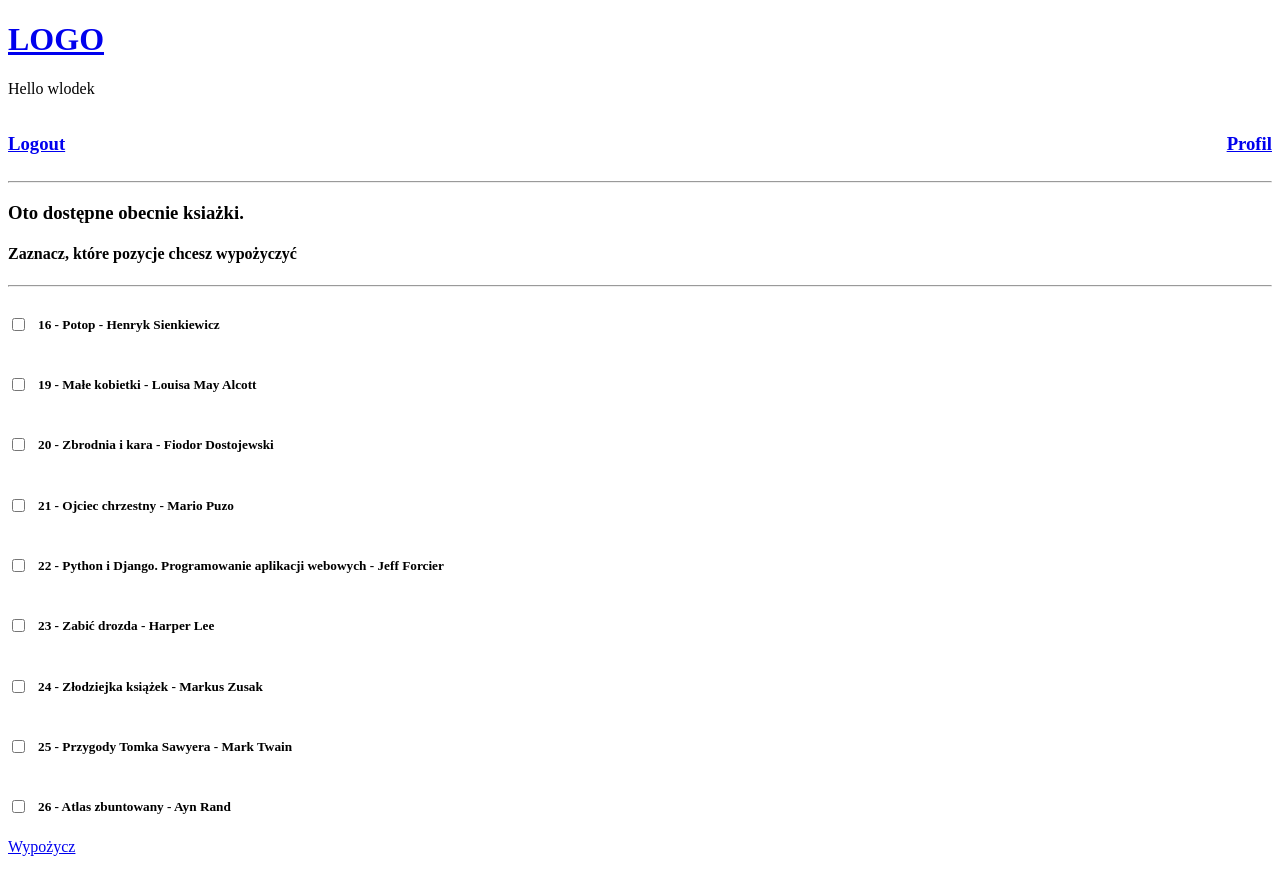
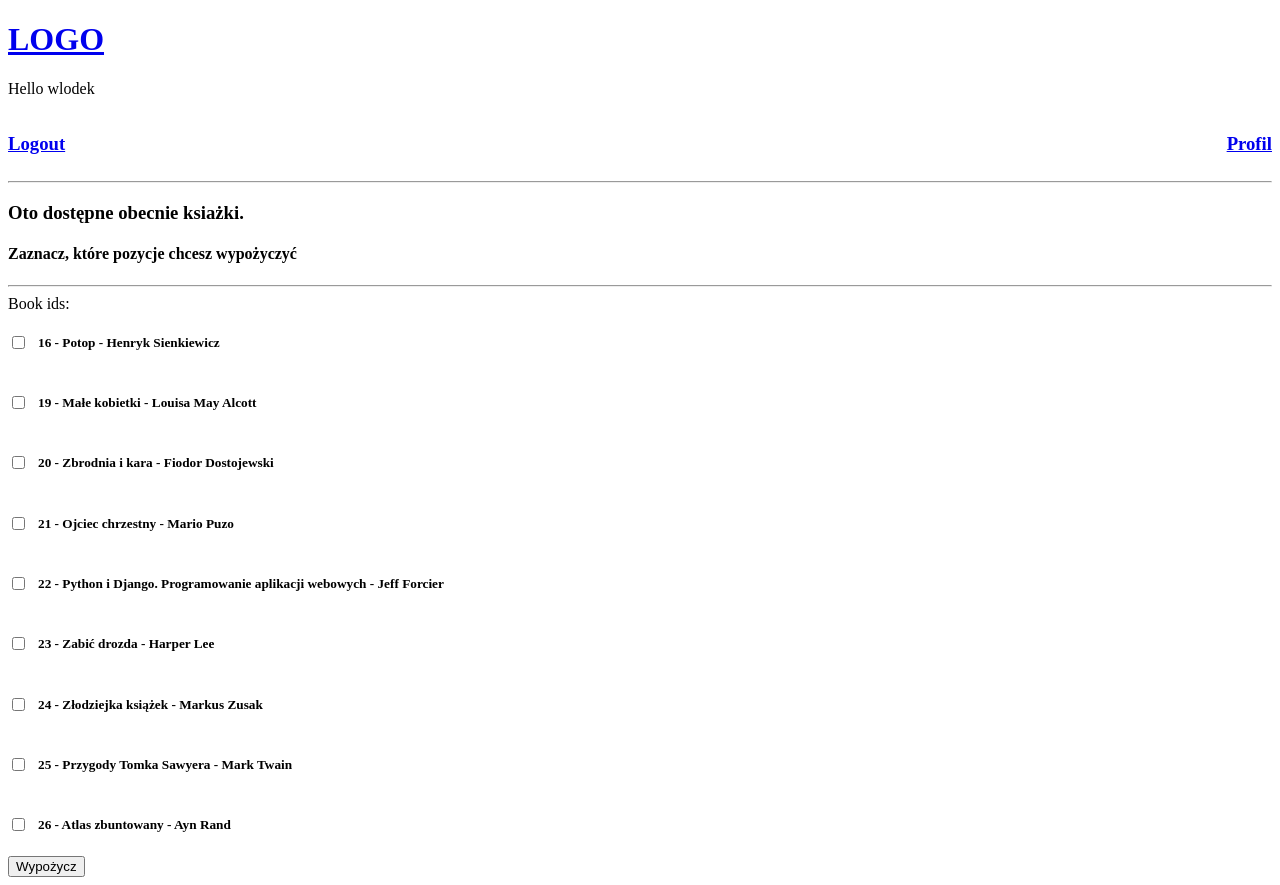
Before and after one commit to LWlodek/wypozyczalnia_ksiazek, a Django app: page /borrow/ in a window 1280 px wide. Before the commit the page ends 856 px from the top, so only its background shows below. Run offline with Django 4.2, Linux system fonts and the light colour scheme; a user stored in the database is signed in; data comes from the database, SQL or seed files in the repository; both versions use the stored data as it was after the commit.

Commit message:
formularz pożyczania książek, przed modyfikacją klasy Book (nie uwzględnione powiązanie z Userem)

```diff
--- a/base/forms.py
+++ b/base/forms.py
@@ -6,3 +6,7 @@
     class Meta:
         model = Book
         fields = ['title', 'author', 'availability',]
+
+
+class BorrowForm(forms.Form):
+    book_ids = forms.MultipleChoiceField(widget=forms.CheckboxSelectMultiple)
--- a/base/templates/base/borrow.html
+++ b/base/templates/base/borrow.html
@@ -19,17 +19,26 @@
     <h4>Zaznacz, które pozycje chcesz wypożyczyć</h4>
     <hr>
 
-    {% for book in books %}
+    <form method="post">
+        {% csrf_token %}
+        {{ form }}
+
+        {% for book in books %}
         <div class="book-item">
             <div class="book-checkbox">
                 <input type="checkbox" name="book_ids" value="{{ book.id }}">
             </div>
             <h5>{{ book.id }} - {{ book.title }} - {{ book.author }}</h5>
         </div>
-    {% empty %}
-        <p>Brak dostępnych książek.</p>
-    {% endfor %}
+        {% empty %}
+            <p>Brak dostępnych książek.</p>
+        {% endfor %}
+
+        <div>
+            <button type="submit">Wypożycz</button>
+        </div>
+    </form>
+
 </div>
-<div><a href="{%  url 'profile' %}">Wypożycz</a></div>
-<!--zmiana w bazie-->
+
 {% endblock %}
--- a/base/views.py
+++ b/base/views.py
@@ -7,7 +7,7 @@
 
 from django.contrib import messages
 from .models import Book
-from .forms import BookForm
+from .forms import BookForm, BorrowForm
 
 
 def loginPage(request):
@@ -38,7 +38,8 @@
 @login_required
 def profile(request):
     user_profile = request.user.username
-    return render(request, 'base/profile.html', {'user_profile': user_profile})
+    borrowed_books = Book.objects.filter(user=request.user, availability=False)
+    return render(request, 'base/profile.html', {'user_profile': user_profile, 'books': borrowed_books})
 
 
 @login_required
@@ -71,7 +72,22 @@
 @login_required
 def borrow(request):
     available_books = Book.objects.filter(availability=True)
-    return render(request, 'base/borrow.html', {'books': available_books})
+    choices = [(book.id, f'{book.id} - {book.title} - {book.author}') for book in available_books]
+    form = BorrowForm(initial={'book_ids': choices})
+
+    if request.method == 'POST':
+        form = BorrowForm(request.POST)
+        form.fields['book_ids'].choices = choices  # Aktualizacja dostępnych wyborów w formularzu
+        if form.is_valid():
+            book_ids = form.cleaned_data['book_ids']
+            # Zmiana statusu dostępności książek na False
+            Book.objects.filter(id__in=book_ids).update(availability=False)
+            # Przypisanie wypożyczonych książek do użytkownika (wymaga dostosowania modelu)
+            return redirect('profile')  # Przekierowanie do profilu użytkownika po wypożyczeniu
+
+    return render(request, 'base/borrow.html', {'books': available_books, 'form': form})
+
+
 
 
 @user_passes_test(lambda u: u.is_superuser)
```
Also changed, not shown: base/templates/base/profile.html (+9 -2 lines), db.sqlite3.
